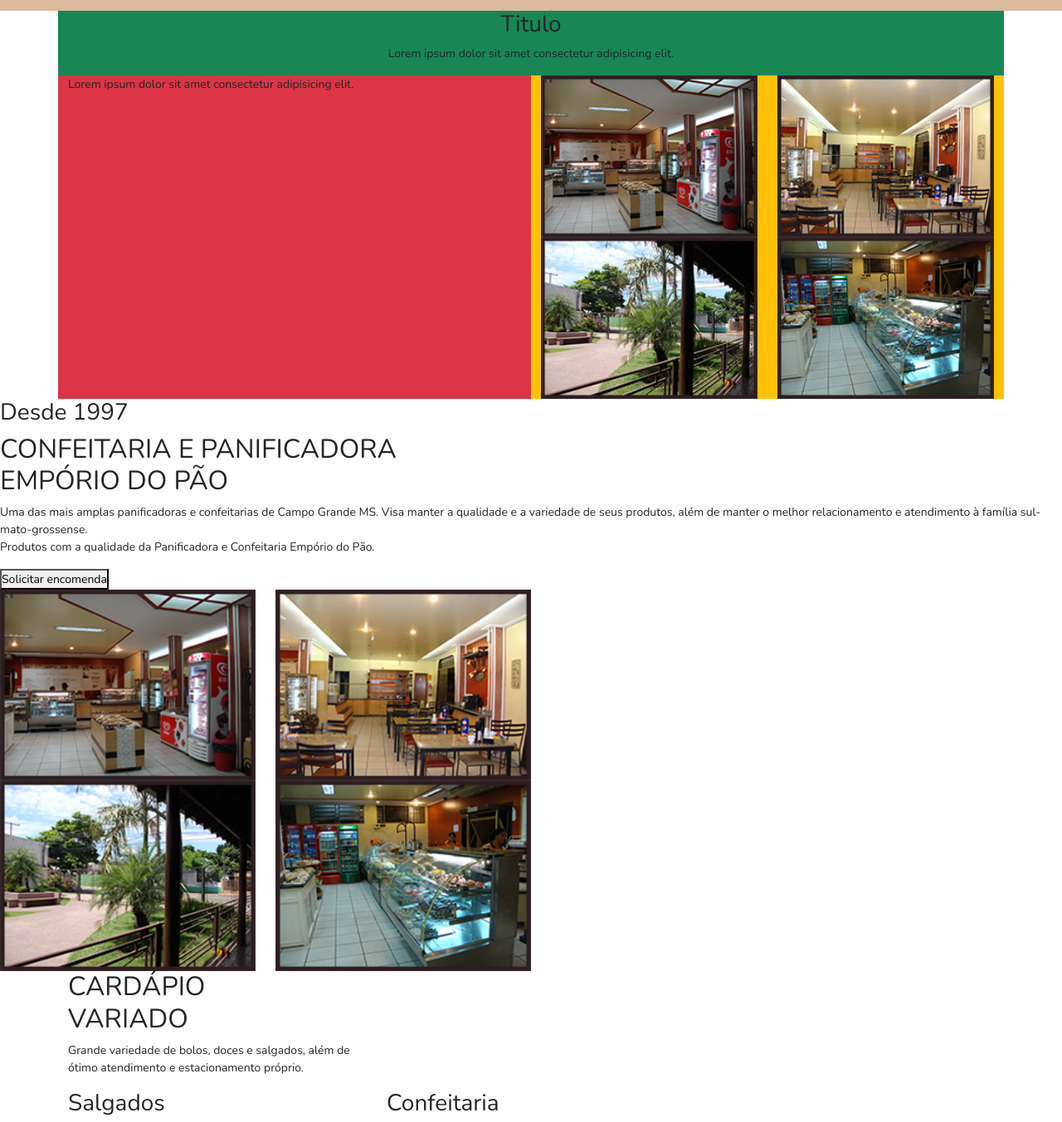
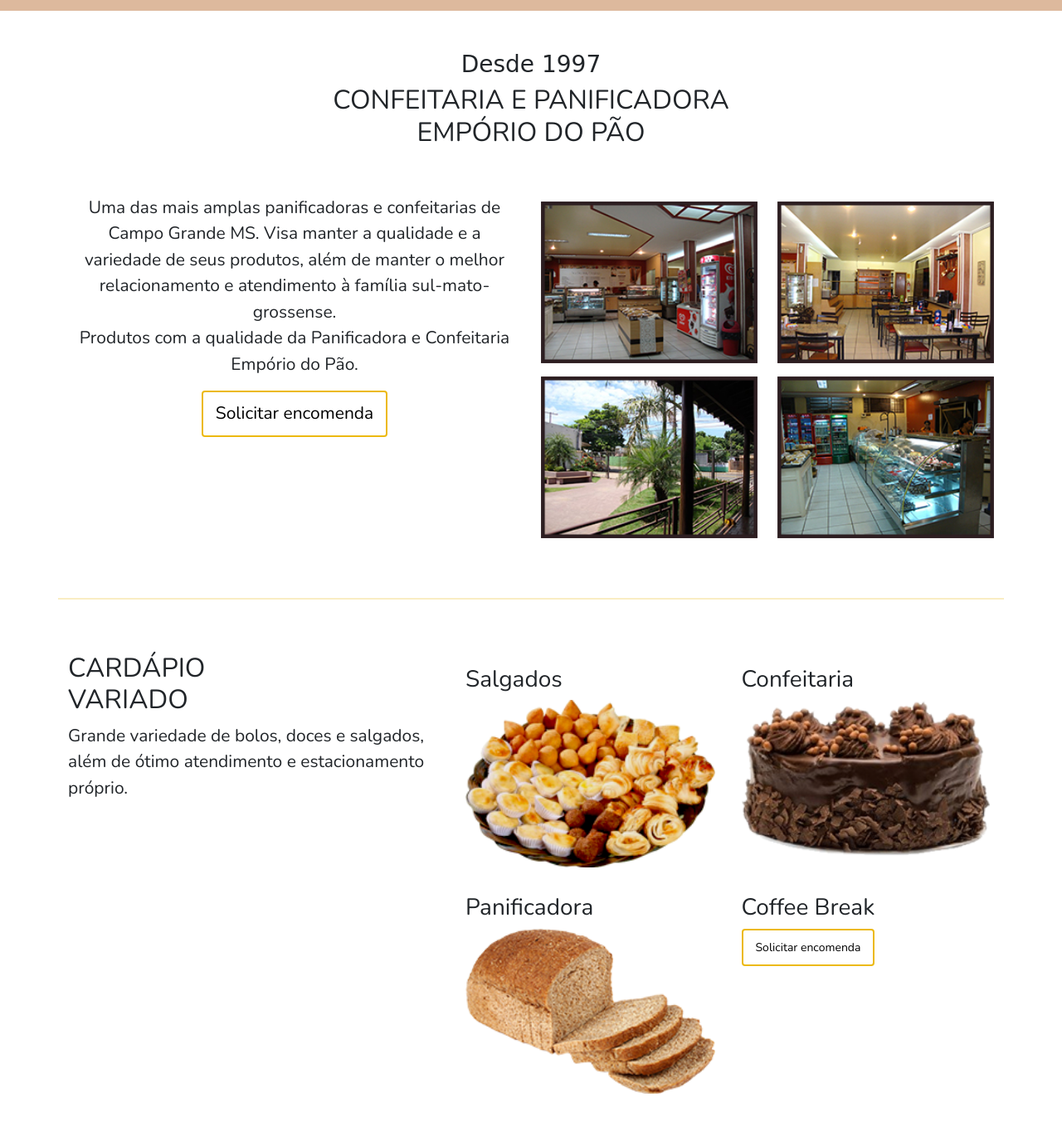
Before and after one commit to fmoreirati/2023.1_frontend_loja, a plain HTML site: page index.html in a window 1280 px wide. Shown: the part 555-1908 px from the top of the page at 83% size. Drawn offline with nearby package versions, Linux system fonts and the light colour scheme.

Commit message:
refactor

```diff
--- a/css/color.css
+++ b/css/color.css
@@ -13,6 +13,10 @@
 
 .salmon {
     color: var(--salmon);
+}
+
+.gold {
+    color: var(--gold);
 }
 
 /* Backgrounds */
@@ -31,3 +35,7 @@
 .bg-salmon {
     background-color: var(--salmon);
 }
+
+.bg-gold {
+    background-color: var(--gold);
+}
--- a/css/default.css
+++ b/css/default.css
@@ -30,7 +30,8 @@ header nav a {
     padding: 10px
 }
 
-header nav a:hover {
+header nav a:hover,
+header nav a:active {
     border-bottom: solid 4px var(--salmon);
     color: var(--white)
 }
@@ -44,8 +45,6 @@ header nav a:hover {
     justify-content: space-around;
     align-items: center;
 }
-
-
 
 .social-icons {
     padding-right: 20px;
@@ -86,6 +85,54 @@ header nav a:hover {
     margin: auto;
 } */
 
+hr {
+    border: solid 1px var(--gold);
+}
+
+/* Button */
+button {
+    padding: 10px 15px;
+    background-color: var(--white);
+    border: solid 2px var(--gold);
+    border-radius: 4px;
+}
+
+button:hover {
+    color: var(--white);
+    background-color: var(--gold);
+    border: solid 2px var(--gold);
+}
+
+/* Fonts */
+.cursive {
+    font-size: 2em;
+    font-family: cursive;
+}
+
+.titles {
+    font-size: 2em;
+    font-family: 'Courier New', Courier, monospace;
+    font-weight: bold;
+}
+
+.context {
+    font-size: 1.5em;
+}
+
+/* Footer */
+footer a {
+    color: var(--white);
+}
+
+footer ul {
+    padding: 0;
+}
+
+footer li {
+    list-style: none;
+    padding: 5px 0;
+}
+
 /* Mobile */
 @media (max-width:980px) {
     .logo {
--- a/css/main.css
+++ b/css/main.css
@@ -1,9 +1,11 @@
 @import url('https://fonts.googleapis.com/css2?family=Nunito:wght@300;400;600;800&display=swap');
 
 :root {
-    --white: #eee;
+    --white: #fff;
+    --white-light: #eee;
     --black: #222;
     --brow: #23160c;
     --salmon: #ddb99d;
     --salmon-dark: #e9967a;
+    --gold: #ecb911;
 }
--- a/index.html
+++ b/index.html
@@ -97,32 +97,72 @@
         </div>
     </section>
 
+    <section>
+        <div class="container py-5">
+            <div class="row">
+                <div class="text-center pb-5">
+                    <h3 class="cursive">Desde 1997</h3>
+                    <h2 class="title">CONFEITARIA E PANIFICADORA<br>EMPÓRIO DO
+                        PÃO
+                    </h2>
+                </div>
+
+                <div class="col-12 col-md-6 context text-center">
+                    <p>Uma das mais amplas panificadoras e confeitarias de Campo Grande MS. Visa manter a qualidade e a
+                        variedade de seus produtos, além de manter o melhor relacionamento e atendimento à família
+                        sul-mato-grossense.<br>Produtos com a qualidade da Panificadora e Confeitaria Empório do Pão.
+                    </p>
+                    <button class="">Solicitar encomenda</button>
+                </div>
+
+                <div class="col-12 col-md-6">
+                    <div class="row">
+                        <div class="col-12 col-md-6 py-2">
+                            <img src="./img/foto1.jpg" alt="" class="w-100">
+                        </div>
+                        <div class="col-12 col-md-6 py-2">
+                            <img src="./img/foto2.jpg" alt="" class="w-100">
+                        </div>
+                        <div class="col-12 col-md-6 py-2">
+                            <img src="./img/foto3.jpg" alt="" class="w-100">
+                        </div>
+                        <div class="col-12 col-md-6 py-2">
+                            <img src="./img/foto4.jpg" alt="" class="w-100">
+                        </div>
+                    </div>
+                </div>
+            </div>
+        </div>
+    </section>
+
+    <hr class="container">
 
     <section>
-        <div class="container">
+        <div class="container py-5">
             <div class="row">
-                <div class="col-12 bg-success text-center">
-                    <h3>Titulo</h3>
-                    <p>Lorem ipsum dolor sit amet consectetur adipisicing elit. </p>
-                </div>
-                <div class="col-12 col-md-6 bg-danger">
-                    <p>
-                        Lorem ipsum dolor sit amet consectetur adipisicing elit.
+                <div class="col-12 col-md-5">
+                    <h2 class="title">CARDÁPIO <br>VARIADO </h2>
+                    <p class="context">Grande variedade de bolos, doces e salgados, além de ótimo atendimento e
+                        estacionamento próprio.
                     </p>
                 </div>
-                <div class="col-12 col-md-6 bg-warning">
+                <div class="col-12 col-md-7">
                     <div class="row">
-                        <div class="col-12 col-md-6">
-                            <img src="img/foto1.jpg" alt="" class="w-100">
+                        <div class="col-12 col-md-6 p-3">
+                            <h3 class="">Salgados</h3>
+                            <img src="./img/salgados-campo-grande-ms.png" alt="" class="w-100">
                         </div>
-                        <div class="col-12 col-md-6">
-                            <img src="img/foto2.jpg" alt="" class="w-100">
+                        <div class="col-12 col-md-6 p-3">
+                            <h3 class="">Confeitaria</h3>
+                            <img src="./img/bolos-campo-grande-ms.png" alt="" class="w-100">
                         </div>
-                        <div class="col-12 col-md-6">
-                            <img src="img/foto3.jpg" alt="" class="w-100">
+                        <div class="col-12 col-md-6 p-3">
+                            <h3 class="">Panificadora</h3>
+                            <img src="./img/panificadora-campo-grande-ms.png" alt="" class="w-100">
                         </div>
-                        <div class="col-12 col-md-6">
-                            <img src="img/foto4.jpg" alt="" class="w-100">
+                        <div class="col-12 col-md-6 p-3">
+                            <h3 class="">Coffee Break</h3>
+                            <button class="">Solicitar encomenda</button>
                         </div>
                     </div>
                 </div>
@@ -131,71 +171,8 @@
     </section>
 
 
-    <section>
-        <div>
-            <h3 class="elementor-heading-title elementor-size-default">Desde 1997</h3>
-            <h2 class="elementor-heading-title elementor-size-default">CONFEITARIA E PANIFICADORA <br>EMPÓRIO DO PÃO
-            </h2>
-        </div>
-
-        <div>
-            <p>Uma das mais amplas panificadoras e confeitarias de Campo Grande MS. Visa manter a qualidade e a
-                variedade de seus produtos, além de manter o melhor relacionamento e atendimento à família
-                sul-mato-grossense.<br>Produtos com a qualidade da Panificadora e Confeitaria Empório do Pão.</p>
-            <button class="">Solicitar encomenda</button>
-        </div>
-
-        <div class="col-12 col-md-6">
-            <div class="row">
-                <div class="col-12 col-md-6">
-                    <img src="./img/foto1.jpg" alt="" class="w-100">
-                </div>
-                <div class="col-12 col-md-6">
-                    <img src="./img/foto2.jpg" alt="" class="w-100">
-                </div>
-                <div class="col-12 col-md-6">
-                    <img src="./img/foto3.jpg" alt="" class="w-100">
-                </div>
-                <div class="col-12 col-md-6">
-                    <img src="./img/foto4.jpg" alt="" class="w-100">
-                </div>
-            </div>
-        </div>
-    </section>
-
-
-    <section>
-        <div class="container">
-            <div class="col-12 col-md-4">
-                <h2 class="">CARDÁPIO <br>VARIADO </h2>
-                <p>Grande variedade de bolos, doces e salgados, além de ótimo atendimento e estacionamento próprio.</p>
-            </div>
-            <div class="col-12 col-md-8">
-                <div class="row">
-                    <div class="col-12 col-md-6">
-                        <h3 class="">Salgados</h3>
-                        <img src="./img/salgados-campo-grande-ms.png" alt="" class="w-100">
-                    </div>
-                    <div class="col-12 col-md-6">
-                        <h3 class="">Confeitaria</h3>
-                        <img src="./img/bolos-campo-grande-ms.png" alt="" class="w-100">
-                    </div>
-                    <div class="col-12 col-md-6">
-                        <h3 class="">Panificadora</h3>
-                        <img src="./img/panificadora-campo-grande-ms.png" alt="" class="w-100">
-                    </div>
-                    <div class="col-12 col-md-6">
-                        <h3 class="">Coffee Break</h3>
-                        <button class="">Solicitar encomenda</button>
-                    </div>
-                </div>
-            </div>
-        </div>
-    </section>
-
-
-    <footer>
-        <div class="container">
+    <footer class="bg-brow white">
+        <div class="container py-5">
             <div class="row">
                 <div class="col-12 col-md-4">
                     <img src="./img/logo-certa.png" alt="">
@@ -221,11 +198,10 @@
                 </div>
             </div>
         </div>
-        <div class="text-center">
-            <p>feitoPotTi</p>
+        <div class="text-center bg-black py-1">
+            <span>feitoPotTi</span>
         </div>
     </footer>
-
 </body>
 
 </html>
```
